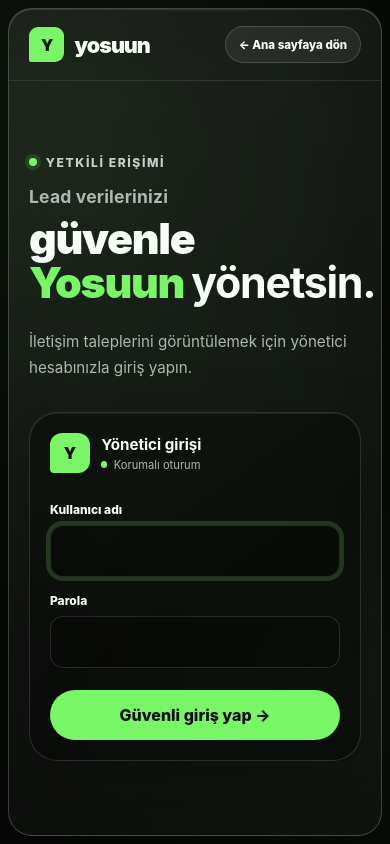
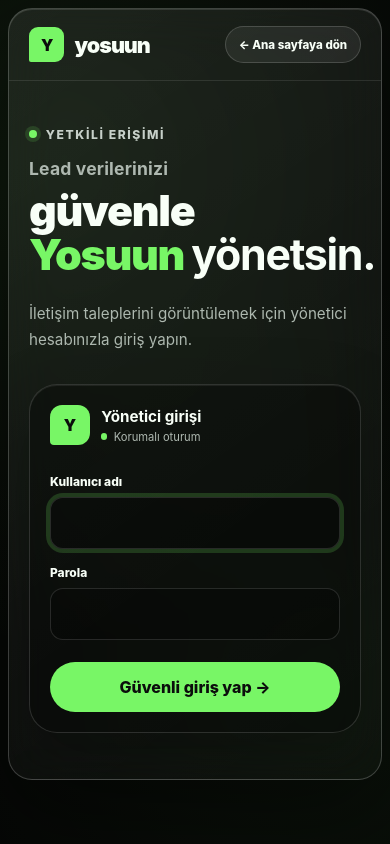
Before and after one commit to Alybefeygz/yosuun-smartlead-ai, a Flask app: page /login in a window 390 px wide. Run offline with Flask 3, Linux system fonts and the light colour scheme.

Commit message:
style: align login shell height with landing page

```diff
--- a/app/static/css/main.css
+++ b/app/static/css/main.css
@@ -710,6 +710,7 @@ textarea:focus {
 
 .auth-stage {
   grid-template-rows: minmax(0, 1fr);
+  padding-bottom: 3.75rem;
 }
 
 .auth-shell {
@@ -1006,6 +1007,10 @@ textarea:focus {
     gap: 0.5rem;
   }
 
+  .auth-stage {
+    padding-bottom: 3.5rem;
+  }
+
   .landing-shell {
     border-radius: 1.5rem;
   }
```
